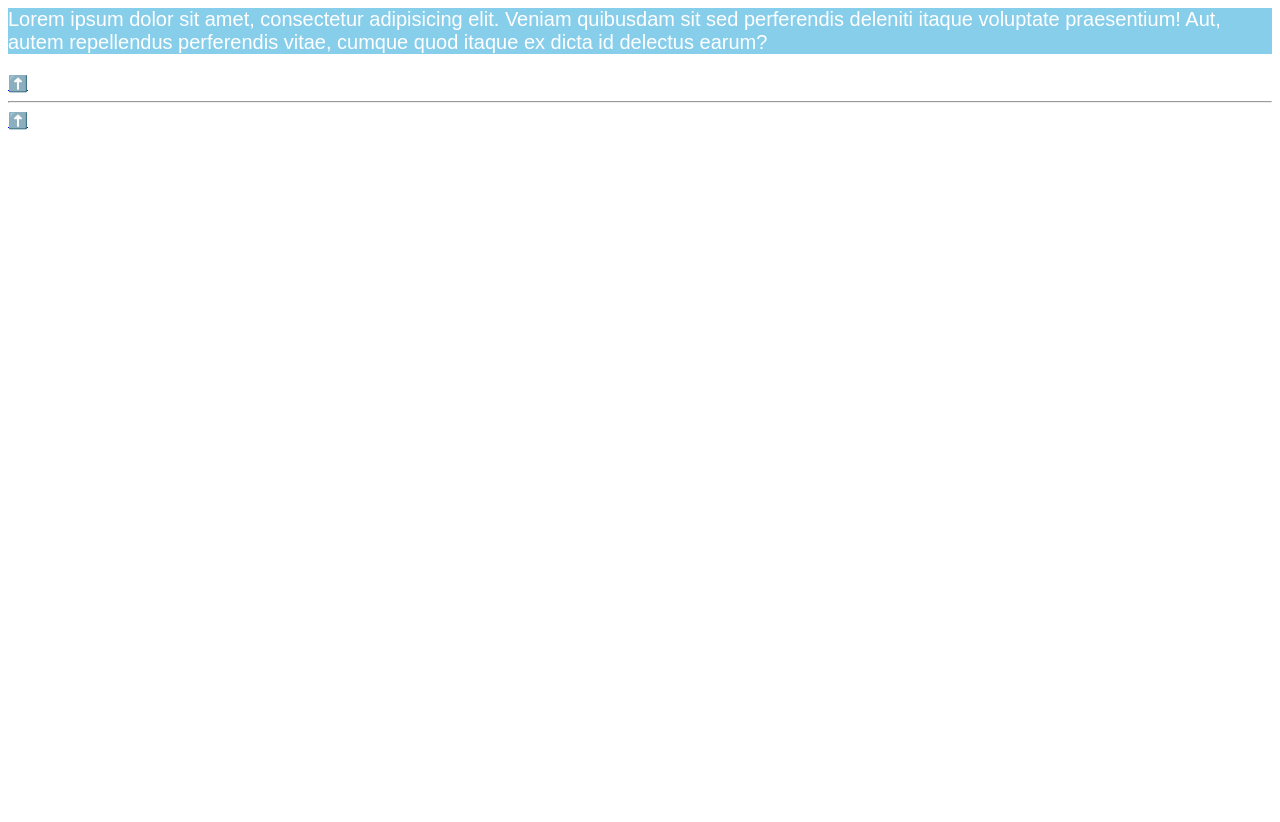
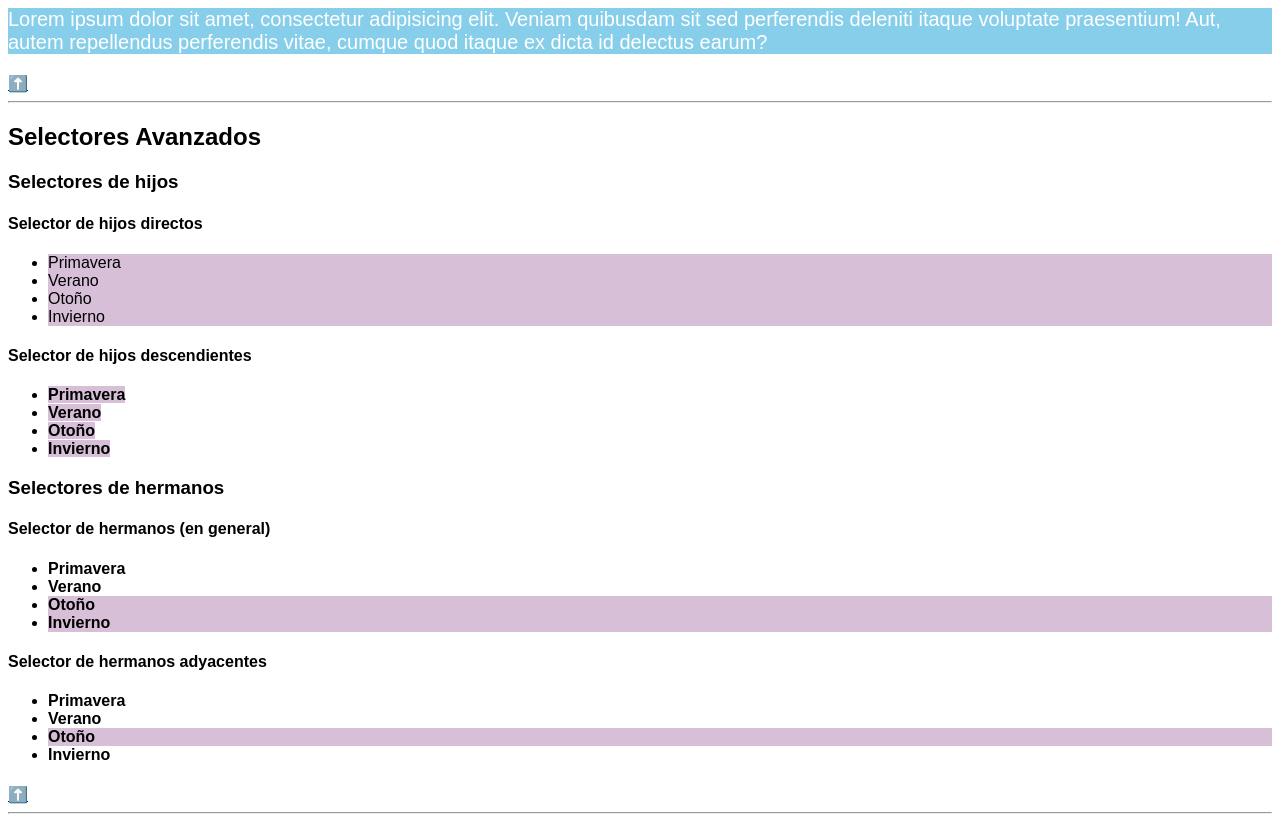
Before and after one commit to Samu43lz/CSS-Review, a plain HTML site: page index.html in a window 1280 px wide. Shown: the part 540-1362 px from the top of the page. Before the commit the page ends 800 px from the top, so only its background shows below. Drawn offline with Linux system fonts and the light colour scheme.

Commit message:
Selectores Avanzados

```diff
--- a/css/style.css
+++ b/css/style.css
@@ -42,6 +42,31 @@ hacer diseños */
   background-color: black;
 }
 
+/*Selectores de hijos*/
+
+.h-directos>li {
+  background-color: thistle;
+}
+
+.h-descendientes b {
+  background-color: thistle;
+}
+
+/*Selector de hermanos general*/
+/* estos selectores van a aplicar a los elementos que son hermanos (osea que estan en el mismo nivel) y que
+esten por debajo del elemento de referencia */
+
+.hermanos-general~li {
+  background-color: thistle;
+}
+
+/* Selector de hermanos adyacentes */
+/* le aplica el diseño al siguiente elemento del elemento de referencia*/
+.hermanos-adyacentes+li {
+  background-color: thistle;
+}
+
+
 /*
 🔵 Enlaces de la documentación de CSS:
 - https: //es.wikipedia.org/wiki/Hoja_de...
--- a/index.html
+++ b/index.html
@@ -52,10 +52,42 @@
   </article>
   <hr>
   <article id="selectores-avanzados">
-
-
+    <h2>Selectores Avanzados</h2>
+    <h3>Selectores de hijos</h3>
+    <h4>Selector de hijos directos</h4>
+    <ul class="h-directos">
+      <li>Primavera</li>
+      <li>Verano</li>
+      <li>Otoño</li>
+      <li>Invierno</li>
+    </ul>
+    <h4>Selector de hijos descendientes</h4>
+    <ul class="h-descendientes">
+      <li><b>Primavera</b></li>
+      <li><b>Verano</b></li>
+      <li><b>Otoño</b></li>
+      <li><b>Invierno</b></li>
+    </ul>
+    <h3>Selectores de hermanos</h3>
+    <h4>Selector de hermanos (en general)</h4>
+    <ul>
+      <li><b>Primavera</b></li>
+      <li class="hermanos-general"><b>Verano</b></li>
+      <li><b>Otoño</b></li>
+      <li><b>Invierno</b></li>
+    </ul>
+    <h4>Selector de hermanos adyacentes</h4>
+    <ul>
+      <li><b>Primavera</b></li>
+      <li class="hermanos-adyacentes"><b>Verano</b></li>
+      <li><b>Otoño</b></li>
+      <li><b>Invierno</b></li>
+    </ul>
+    <h4></h4>
     <a href="index.html#temario">⬆️</a>
   </article>
+  <hr>
+
 
 
 </body>
```
